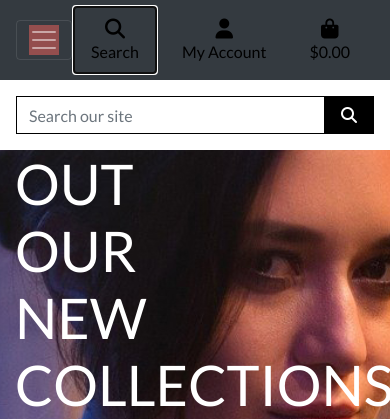
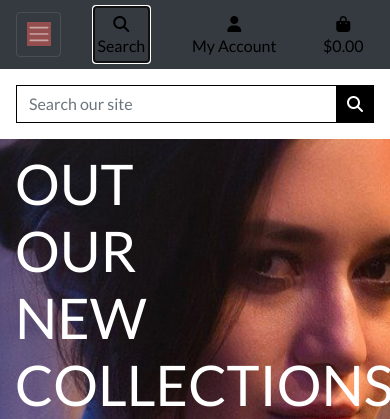
Before and after one commit to Nikkeljohn/filpcart, a Django app: page / in a window 390 px wide, after a click on "Search". Shown: the top 419 px of the page. Run offline with Django 3.2, Linux system fonts and the light colour scheme; some libraries are stand-ins or nearby versions.

Commit message:
added css for mobile user and updated cart

```diff
--- a/bag/templates/bag/bag.html
+++ b/bag/templates/bag/bag.html
@@ -10,7 +10,7 @@
 {% endblock %}
 
 {% block content %}
-    <div class="overlay"  ></div>
+    <div class="overlay"></div>
     <div class="container mb-2">
         <div class="row">
             <div class="col">
--- a/static/css/base.css
+++ b/static/css/base.css
@@ -168,6 +168,21 @@ a.category-badge > span.badge:hover {
 }
 
 /* pad the top a bit when navbar is collapsed on mobile */
+@media (min-width: 992px) {
+    .fixed-top-desktop-only {
+        position: fixed;
+        top: 0;
+        right: 0;
+        left: 0;
+        z-index: 1030;
+    }
+
+    .header-container {
+        padding-top: 164px;
+    }
+}
+
+/* pad the top a bit when navbar is collapsed on mobile */
 @media (max-width: 991px) {
     .header-container {
         padding-top: 116px;
@@ -176,4 +191,40 @@ a.category-badge > span.badge:hover {
     body {
         height: calc(100vh - 116px);
     }
+
+    .display-4.logo-font.text-black {
+        font-size: 2rem;
+    }
+
+    .nav-link {
+        padding: 0.15rem;
+    }
+
+    .nav-link i.fa-lg {
+        font-size: 1rem;
+    }
+
+    .navbar-toggler {
+        padding: .6rem .6rem;
+        font-size: 1rem;
+    }
+
+    #delivery-banner h4 {
+        font-size: .9rem;
+    }
+
+    .btn.btn-outline-black.rounded-0,
+    .btn.btn-black.rounded-0 {
+        padding: .375rem .375rem;
+    }
+
+    .btn.btn-outline-black.rounded-0.btn-lg,
+    .btn.btn-black.rounded-0.btn-lg {
+        padding: .375rem .375rem;
+        font-size: .75rem;
+    }
+
+    .increment-qty, .decrement-qty {
+        padding: .25rem .5rem !important;
+    }
 }
--- a/templates/base.html
+++ b/templates/base.html
@@ -192,7 +192,7 @@
                     Phone: +353 4244242
                 </li>
                 <li>
-                    Email: dandyflaneur@gmail.com
+                    Email: nikkeljohn@gmail.com
                 </li>
                 <li>
                     Fax: +01 234 567 89
--- a/templates/includes/main-nav.html
+++ b/templates/includes/main-nav.html
@@ -20,7 +20,6 @@
                 <a href="{% url 'products' %}?category=activewear,essentials" class="dropdown-item">Activewear &amp; Essentials</a>
                 <a href="{% url 'products' %}?category=jeans" class="dropdown-item">Jeans</a>
                 <a href="{% url 'products' %}?category=shirts" class="dropdown-item">Shirts</a>
-                <a href="{% url 'products' %}?category=shirts" class="dropdown-item">Shoe</a>
                 <a href="{% url 'products' %}?category=activewear,essentials,jeans,shirts" class="dropdown-item">All Clothing</a>
             </div>
         </li>
@@ -37,9 +36,14 @@
         </li>
 
         <li class="nav-item dropdown">
+            <a class="logo-font font-weight-bold nav-link text-black" href="{% url 'products' %}?category=shoe" id="specials-link" data-toggle="dropdown" aria-haspopup="true" aria-expanded="false">
+                Shoe
+            </a></li>
+
+        <li class="nav-item dropdown">
             <a class="logo-font font-weight-bold nav-link text-black" href="#" id="specials-link" data-toggle="dropdown" aria-haspopup="true" aria-expanded="false">
                 Special Offers
-            </a>
+
             <div class="dropdown-menu border-0" aria-labelledby="specials-link">
                 <a href="{% url 'products' %}?category=new_arrivals" class="dropdown-item">New Arrivals</a>
                 <a href="{% url 'products' %}?category=deals" class="dropdown-item">Deals</a>
```
Also changed, not shown: db.sqlite3.
